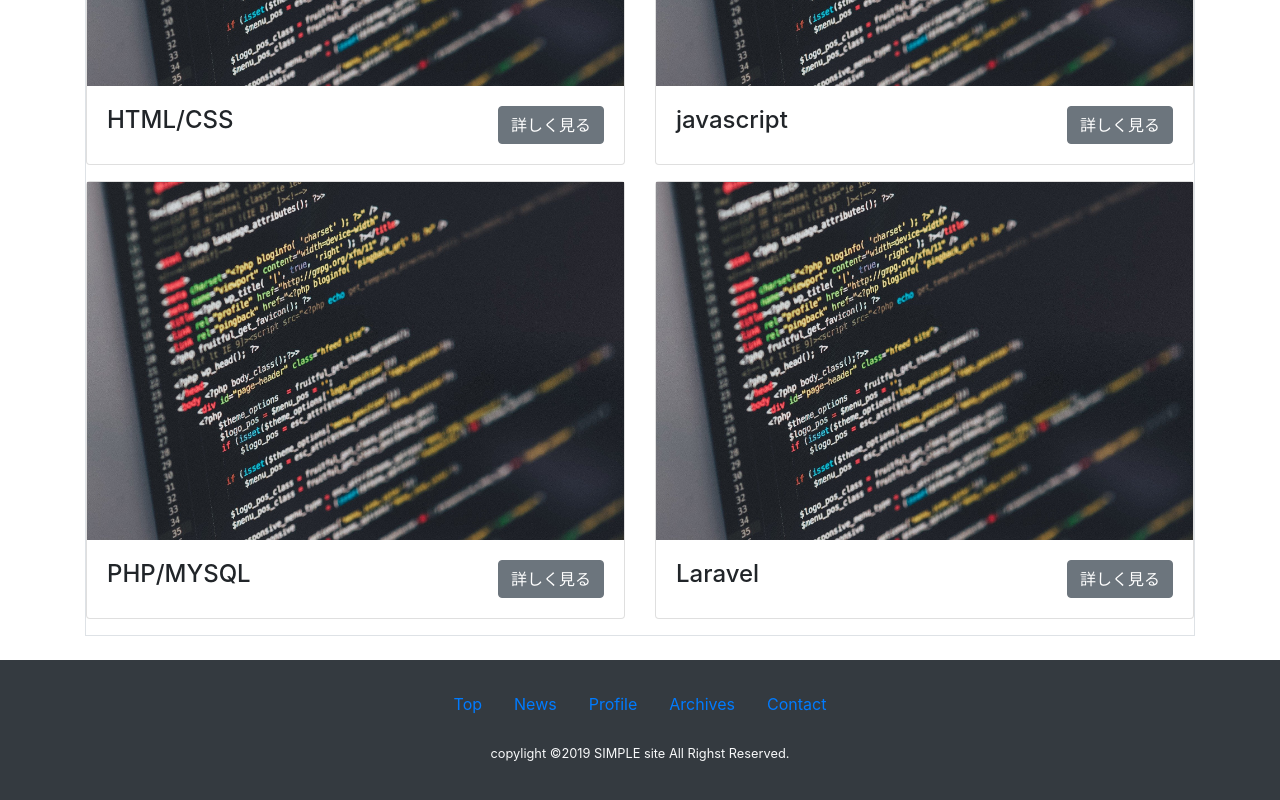
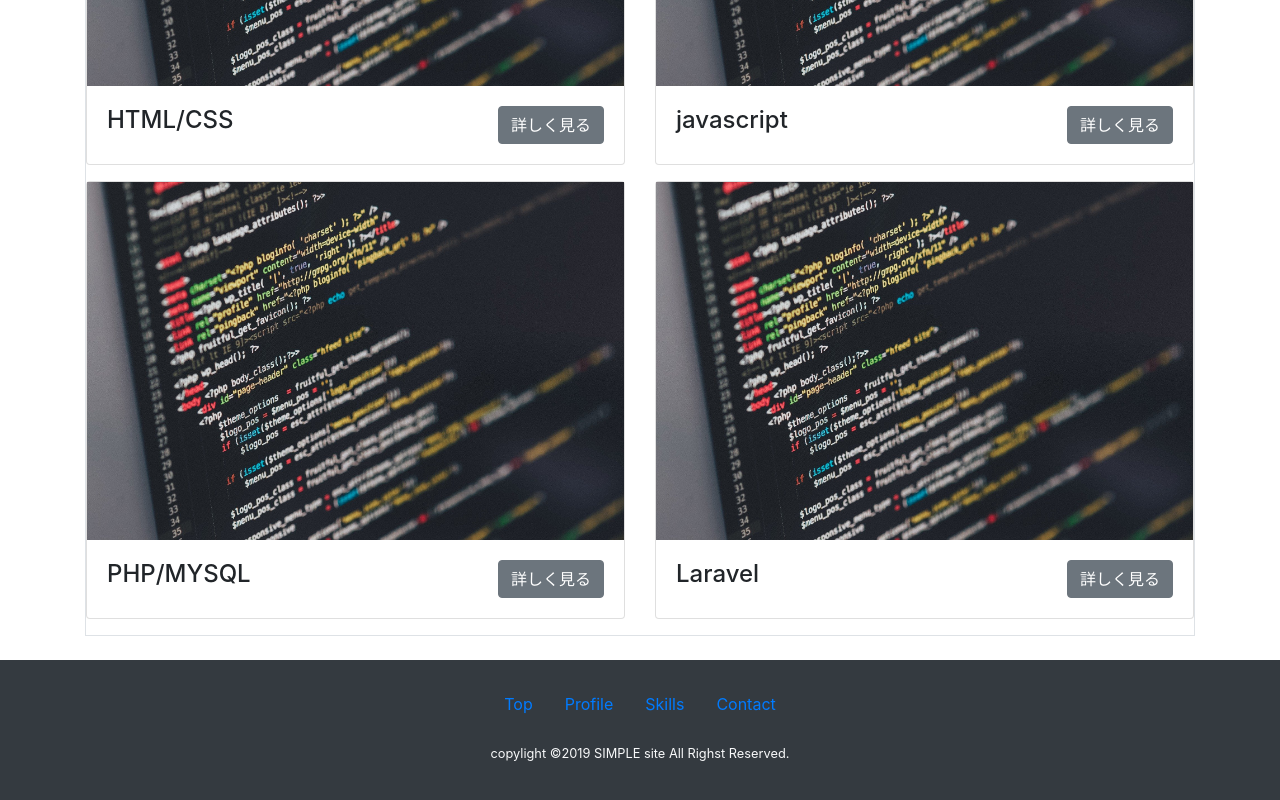
Before and after one commit to waka-ken/sample01, a plain HTML site: page index.html in a window 1280 px wide. Shown: the part 1685-2485 px from the top of the page. Drawn offline with Linux system fonts and the light colour scheme.

Commit message:
third commit

```diff
--- a/index.html
+++ b/index.html
@@ -283,14 +283,14 @@
                 <li class="nav-item">
                     <a class="nav-link" href="#top">Top</a>
                 </li>
-                <li class="nav-item">
+                <!-- <li class="nav-item">
                     <a class="nav-link" href="#news">News</a>
-                </li>
+                </li> -->
                 <li class="nav-item">
                     <a class="nav-link" href="#profiles">Profile</a>
                 </li>
                 <li class="nav-item">
-                    <a class="nav-link" href="#archives">Archives</a>
+                    <a class="nav-link" href="#skills">Skills</a>
                 </li>
                 <li class="nav-item">
                     <a class="nav-link" href="contact.html">Contact</a>
```
